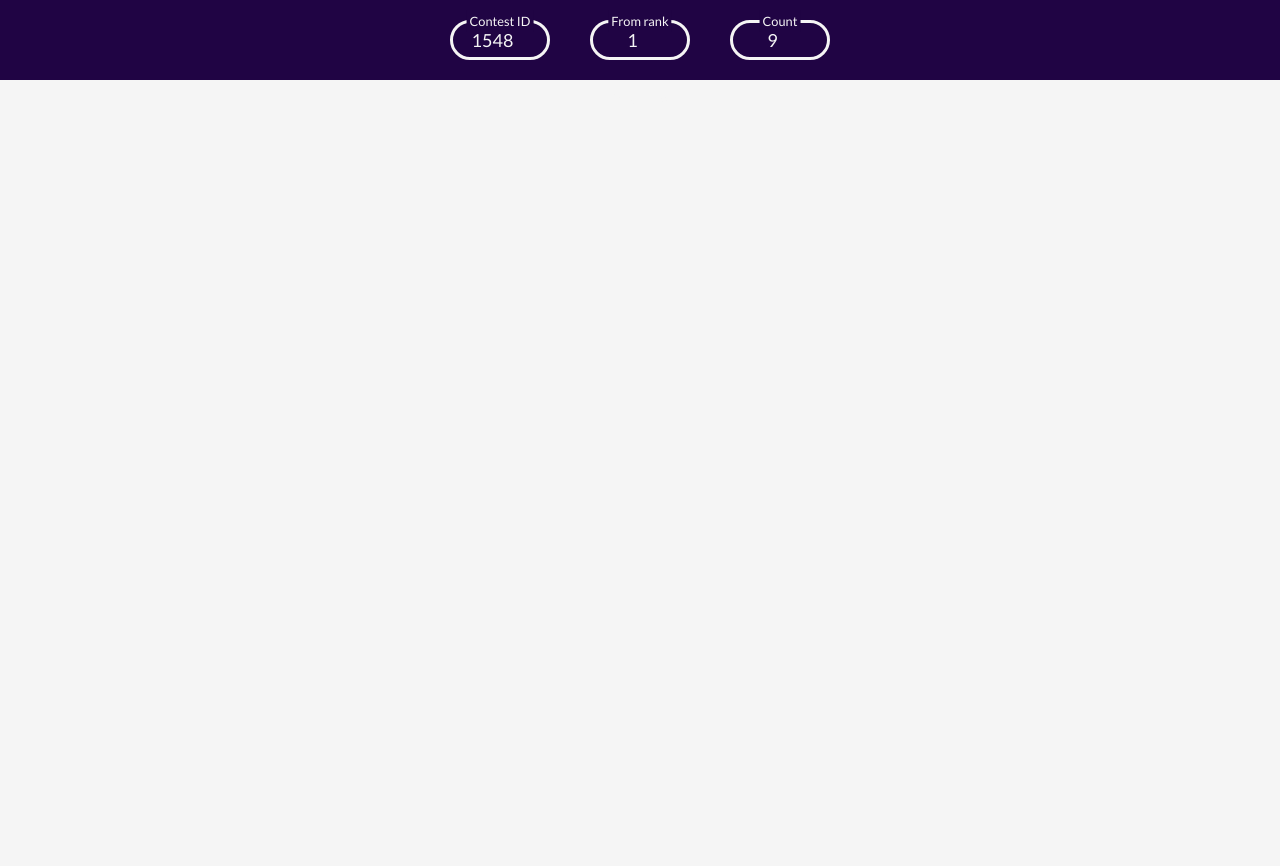
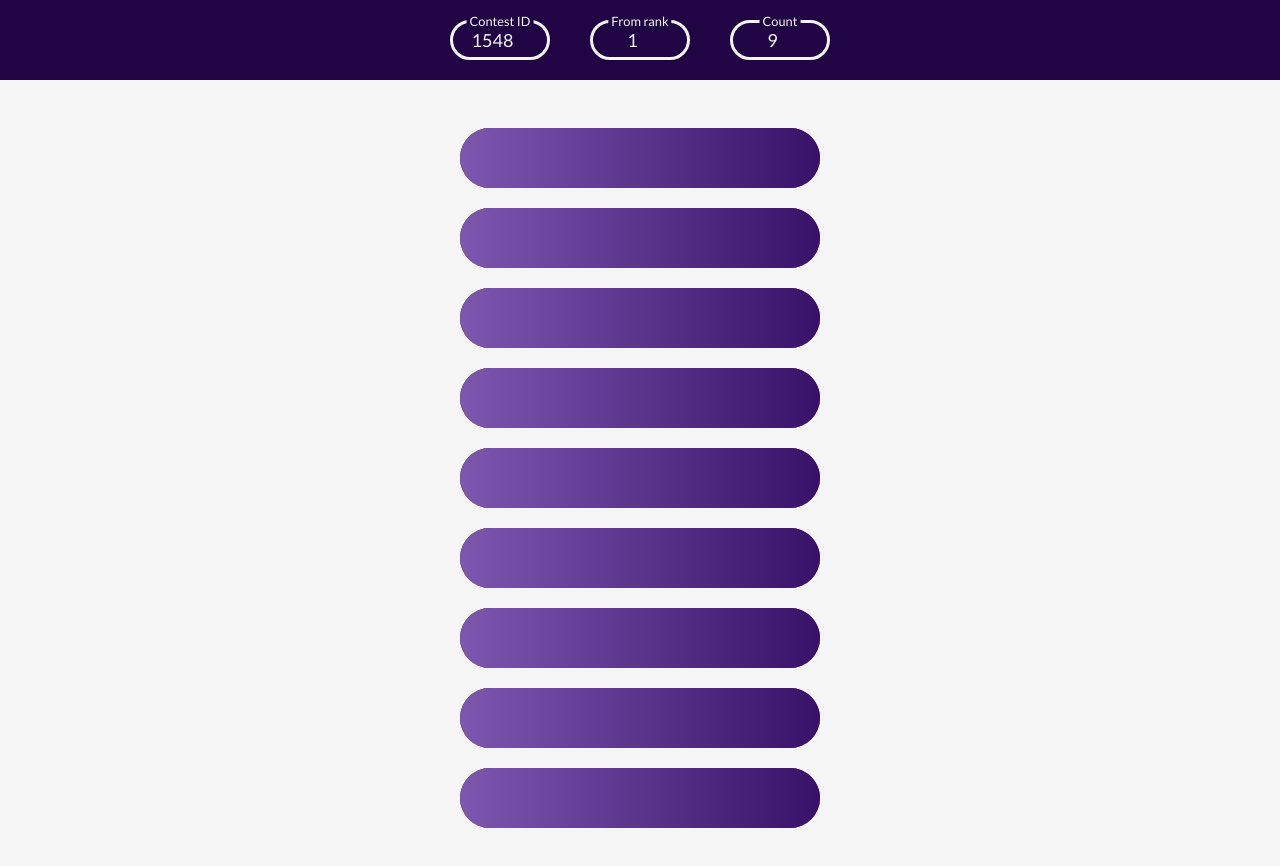
Before and after one commit to convict-git/fetch-react, a React app: page / in a window 1280 px wide. Before the commit the page ends 800 px from the top, so only its background shows below. Built offline with nearby package versions, Linux system fonts and the light colour scheme; no server answers.

Commit message:
Finally fetching working fine

```diff
--- a/src/components/InputBar/InputBar.tsx
+++ b/src/components/InputBar/InputBar.tsx
@@ -1,4 +1,5 @@
 import React from 'react';
+
 import { useDebounce } from '../../hooks/useDebounce';
 import { FetchStandingArg } from '../../utils/fetchStanding';
 import { CONST } from '../../shared/constansts';
--- a/src/components/OutputBar/ContestantRowList/ContestantRow/ContestantRow.css
+++ b/src/components/OutputBar/ContestantRowList/ContestantRow/ContestantRow.css
@@ -1,17 +1,22 @@
+.contestant-row-container {
+  border-radius: 30px;
+  height: 60px;
+  overflow: hidden;
+  background: linear-gradient(rgb(32, 4, 68), rgb(43, 13, 83));
+}
+
 .contestant-row {
-  background: linear-gradient(rgb(32, 4, 68), rgb(43, 13, 83));
   display: flex;
   justify-content: space-between;
+  align-items: center;
   padding: 20px 50px;
-  align-items: center;
-  height: 60px;
-  text-shadow: 0px 0px 10px black;
-  border-radius: 30px;
+  height: 100%;
   font-size: 1.2em;
 }
 
 .rank-side {
   text-align: center;
+  text-shadow: 0px 0px 5px black;
   font-size: 2em;
 }
 
@@ -19,8 +24,7 @@
   background: linear-gradient(rgb(1, 112, 112), rgb(9, 129, 129));
 }
 
-.contestant-row:hover,
-#ranked-1:hover {
+.contestant-row-container:hover {
   background: whitesmoke;
   color: rgb(32, 4, 68);
   text-shadow: 0px 0px 1px black;
--- a/src/components/OutputBar/ContestantRowList/ContestantRow/ContestantRow.tsx
+++ b/src/components/OutputBar/ContestantRowList/ContestantRow/ContestantRow.tsx
@@ -2,11 +2,23 @@ import { RankRow } from '../../../../types/Standing';
 
 import './ContestantRow.css';
 
-export const ContestantRow = ({ rankRow }: { rankRow: RankRow }) => {
+export const ContestantRow = ({
+  rankRow,
+  isFetching,
+}: {
+  rankRow: RankRow;
+  isFetching: boolean;
+}) => {
   return (
-    <div className="contestant-row" id={`ranked-${rankRow.rank}`}>
-      <div className="rank-side">{rankRow.rank}</div>
-      <div className="handle-side">{rankRow.handle}</div>
+    <div className="contestant-row-container">
+      {isFetching ? (
+        <div className="fetching-state"></div>
+      ) : (
+        <div className="contestant-row" id={`ranked-${rankRow.rank}`}>
+          <div className="rank-side">{rankRow.rank}</div>
+          <div className="handle-side">{rankRow.handle}</div>
+        </div>
+      )}
     </div>
   );
 };
--- a/src/components/OutputBar/ContestantRowList/ContestantRowList.tsx
+++ b/src/components/OutputBar/ContestantRowList/ContestantRowList.tsx
@@ -5,11 +5,17 @@ import './ContestantRowList.css';
 
 export const ContestantRowList = ({
   rankRowList,
+  isFetching,
 }: {
   rankRowList: Array<RankRow>;
+  isFetching: boolean;
 }): JSX.Element => {
+  console.log(rankRowList.length);
   const retElement = rankRowList.map((rankRow, index) => {
-    return <ContestantRow key={index} rankRow={rankRow} />;
+    console.log(rankRow, index);
+    return (
+      <ContestantRow key={index} isFetching={isFetching} rankRow={rankRow} />
+    );
   });
   return <div className="contestant-row-list">{retElement}</div>;
 };
--- a/src/components/OutputBar/OutputBar.tsx
+++ b/src/components/OutputBar/OutputBar.tsx
@@ -1,28 +1,32 @@
-import React from 'react';
 import { useFetch } from '../../hooks/useFetch';
 
 import { fetchStanding, FetchStandingArg } from '../../utils/fetchStanding';
-import { Standing } from '../../types/Standing';
+import { RankRow, Standing } from '../../types/Standing';
+
+import { ContestantRowList } from './ContestantRowList/ContestantRowList';
+import { ContestantCardContainer } from './ContestantCardContainer/ContestantCardContainer';
 
 import './OutputBar.css';
-import { ContestantRowList } from './ContestantRowList/ContestantRowList';
-import { ContestantCardContainer } from './ContestantCardContainer/ContestantCardContainer';
 
 export const OutputBar = ({ inputProps }: { inputProps: FetchStandingArg }) => {
   console.log(inputProps.contestId, inputProps.from, inputProps.count);
   const state = useFetch<FetchStandingArg, Standing>(inputProps, fetchStanding);
+  const fakeArray: Array<RankRow> = Array(inputProps.count as number)
+    .fill()
+    .map((_) => {
+      return (_ += 1), { handle: '', rank: 0 };
+    });
 
   return (
     <div id="output-wrapper">
       <div className="output-row-list-container">
         {state.error ? (
           <div>{state.error}</div>
-        ) : state.status === 'fetching' ? (
-          <div>{state.status}</div>
-        ) : !state.data ? (
-          <div>Failed somehow</div>
         ) : (
-          <ContestantRowList rankRowList={state.data.rankList} />
+          <ContestantRowList
+            isFetching={state.status === 'fetching'}
+            rankRowList={state.data ? state.data.rankList : fakeArray}
+          />
         )}
       </div>
       {state.data ? (
--- a/src/shared/constansts.tsx
+++ b/src/shared/constansts.tsx
@@ -3,5 +3,5 @@ export const CONST = {
   from: 1,
   count: 9,
   retryCount: 100,
-  retryTime: 200,
+  retryTime: 2000,
 };
--- a/src/style.css
+++ b/src/style.css
@@ -29,7 +29,7 @@ body {
     rgb(161, 122, 211),
     rgb(55, 18, 104)
   );
-  animation: bg-animation 0.5s infinite;
+  animation: bg-animation 1s infinite;
 }
 
 @keyframes bg-animation {
```
